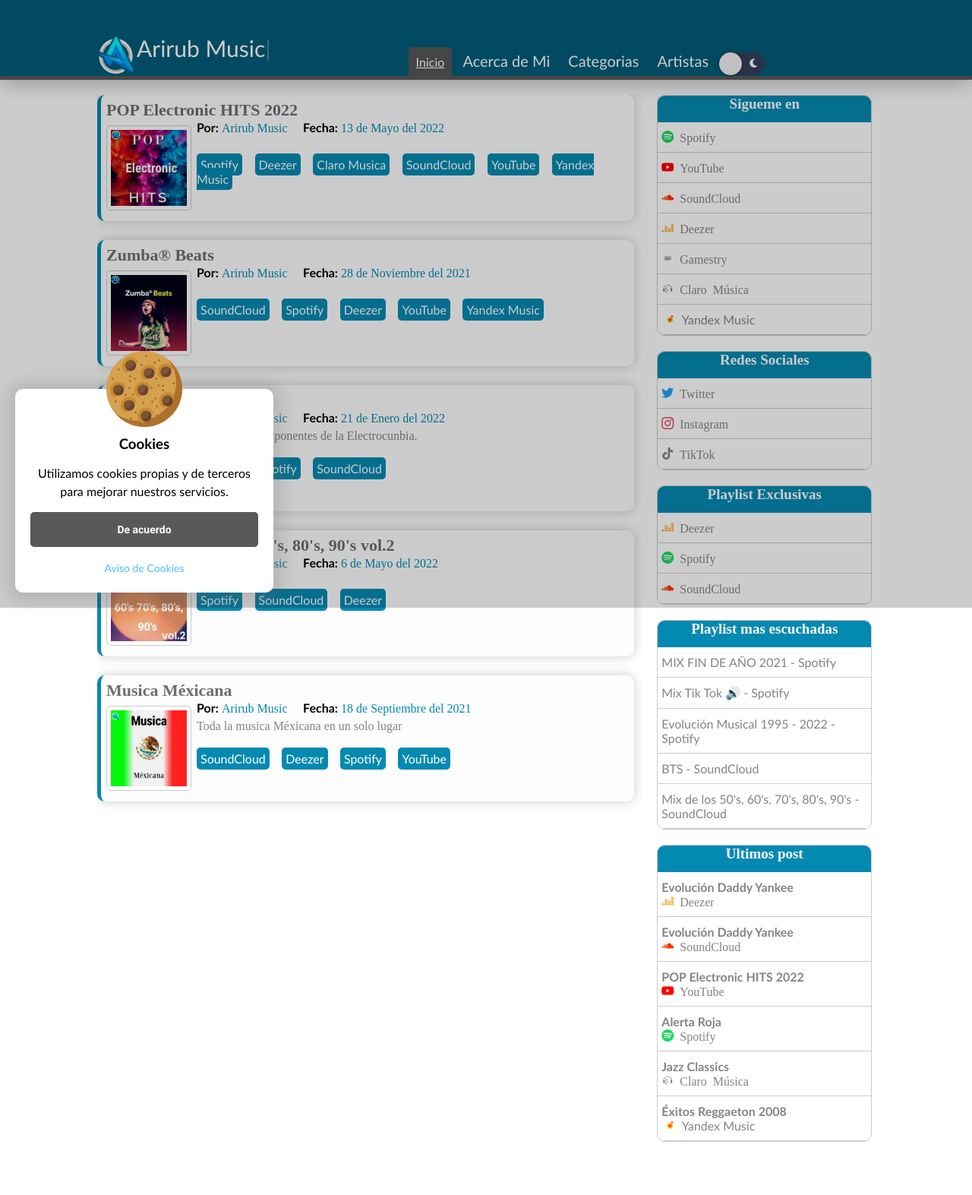
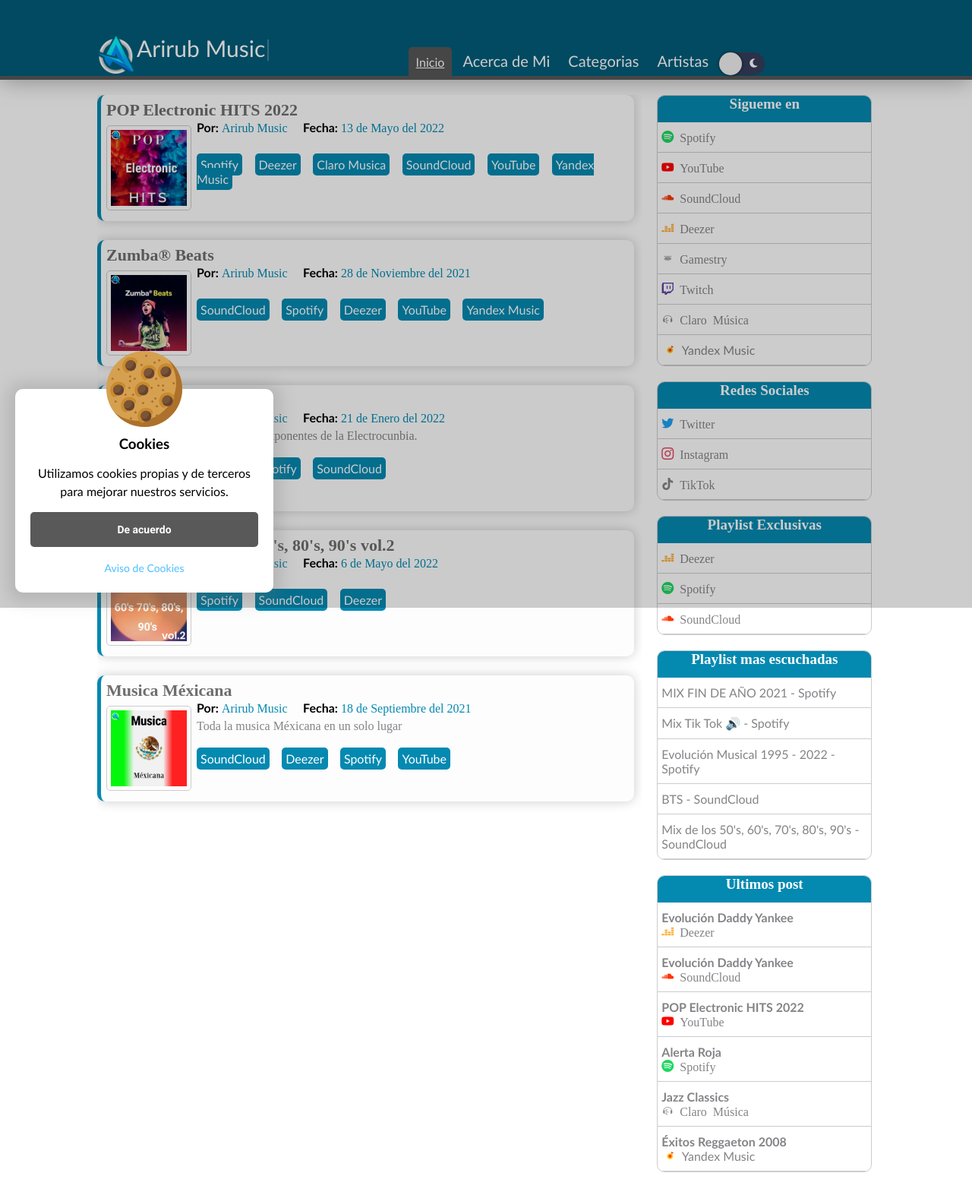
Before and after one commit to Arirub-Music/Arirub-Music.github.io, a PHP site: page / in a window 1280 px wide. Shown: the whole page at 76% size. Before the commit the page ends 1503 px from the top, so only its background shows below. Run offline with PHP 8.4, Linux system fonts and the light colour scheme; some libraries are stand-ins or nearby versions.

Commit message:
add twitch

```diff
--- a/css/style.css
+++ b/css/style.css
@@ -1,10 +1,10 @@
 @font-face {
   font-family: 'icomoon';
-  src:  url('fonts/icomoon.eot?fd2v10');
-  src:  url('fonts/icomoon.eot?fd2v10#iefix') format('embedded-opentype'),
-    url('fonts/icomoon.ttf?fd2v10') format('truetype'),
-    url('fonts/icomoon.woff?fd2v10') format('woff'),
-    url('fonts/icomoon.svg?fd2v10#icomoon') format('svg');
+  src:  url('fonts/icomoon.eot?36xig4');
+  src:  url('fonts/icomoon.eot?36xig4#iefix') format('embedded-opentype'),
+    url('fonts/icomoon.ttf?36xig4') format('truetype'),
+    url('fonts/icomoon.woff?36xig4') format('woff'),
+    url('fonts/icomoon.svg?36xig4#icomoon') format('svg');
   font-weight: normal;
   font-style: normal;
   font-display: block;
@@ -40,6 +40,10 @@
 .icon-unnamed:before {
   content: "\e903";
 }
+.icon-twitch:before {
+  content: "\e902";
+  color: #6441a4;
+}
 .icon-tiktok:before {
   content: "\e900";
 }
--- a/index.html
+++ b/index.html
@@ -254,6 +254,7 @@
                 <a href="https://soundcloud.com/arirub-music/albums" target="_blank" class="enlace-sidebar"><span class="icon-soundcloud"> SoundCloud</span></a>
                 <a href="https://www.deezer.com/es/profile/4779447822/playlists" target="_blank" class="enlace-sidebar"><span class="icon-deezer"> Deezer</span></a>
                 <a href="https://gamestry.com/Arirub%20Music" target="_blank" class="enlace-sidebar"><span class="icon-gamestry"> Gamestry</span></a>
+                <a href="https://gamestry.com/Arirub%20Music" target="_blank" class="enlace-sidebar"><span class="icon-twitch"> Twitch</span></a>
                 <a href="https://www.claromusica.com/profile/294795189" target="_blank" class="enlace-sidebar"><span class="icon-unnamed"> Claro Música</span></a>
                 <a href="https://music.yandex.com/users/arirub.music21@gmail.com/playlists" target="_blank" class="enlace-sidebar"><span class="icon-yandex-music-seeklogocom"><span class="path1"></span><span class="path2"></span></span> Yandex Music</span></a>
 
```
Also changed, not shown: css/fonts/icomoon.ttf, css/fonts/icomoon.woff, 2 other files.
